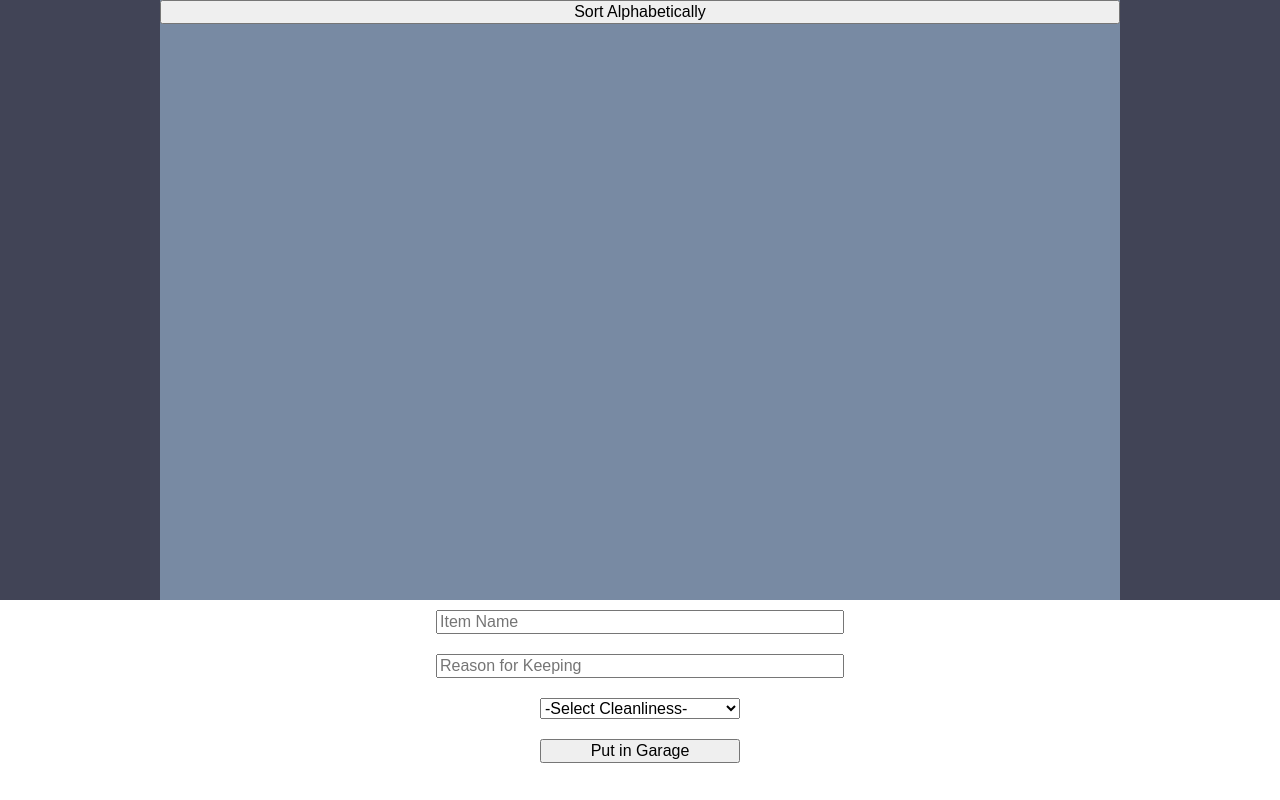
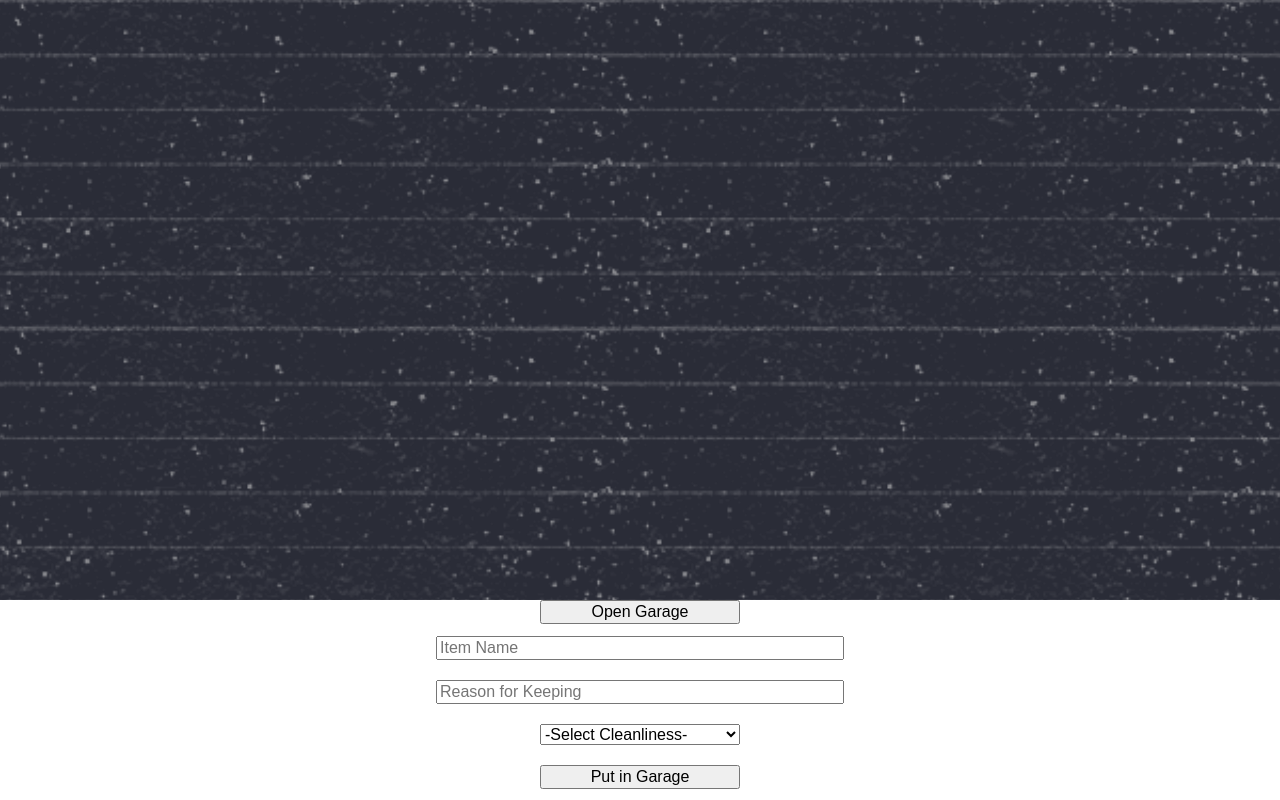
Before and after one commit to lfinney/garage-bin, a website: page public/index.html in a window 1280 px wide. Drawn offline with nearby package versions, Linux system fonts and the light colour scheme.

Commit message:
Garage door toggles on click of a button

```diff
--- a/public/index.html
+++ b/public/index.html
@@ -8,7 +8,7 @@
   </head>
   <body>
     <section id="garage">
-      <div id="garage-door" hidden>
+      <div id="garage-door">
 
       </div>
       <div id="item-list">
@@ -24,6 +24,7 @@
       </div>
     </section>
     <section id="controls">
+      <button id="garage-button">Open Garage</button>
       <form action="submit" id="build-item">
         <input id="item-name" class="build-input" type="text" placeholder="Item Name" />
         <input id="item-reason" class="build-input" type="text" placeholder="Reason for Keeping" />
--- a/public/scripts.js
+++ b/public/scripts.js
@@ -68,9 +68,14 @@ const fetchItems = () => {
     .catch(error => console.error(error))
 }
 
-const pageLoad = () => {
-  fetchItems();
+
+const toggleDoor = () => {
+  $('#garage-door').slideToggle(3000, () => {
+    console.log('doing thing');
+  });
 }
 
-$(document).ready(pageLoad);
+fetchItems();
+
 $('#submit-item').on('click', (event) => createNewItem(event))
+$('#garage-button').on('click', toggleDoor)
--- a/public/styles/styles.scss
+++ b/public/styles/styles.scss
@@ -7,12 +7,13 @@
 }
 
 #garage-door {
-  height: 100%;
+  height: 75vh;
   width: 100%;
   background-image: url(../assets/door-texture.png);
   background-size: 50%;
   background-color: $darkmain;
   overflow: hidden;
+  position: absolute;
 }
 
 #item-list {
@@ -36,7 +37,7 @@
 
 .item {
   display: flex;
-  justify-content: space-between;
+  justify-content: center;
   align-items: center;
 }
 
@@ -47,8 +48,16 @@ select.single-item-cleanliness {
 
 
 #controls {
+  display: flex;
+  justify-content: center;
+  align-items: center;
+  flex-direction: column;
   height: 25vh;
   width: 100vw;
+}
+
+#garage-button {
+  width: 200px;
 }
 
 #build-item {
```
Also changed, not shown: public/styles/styles.css.
